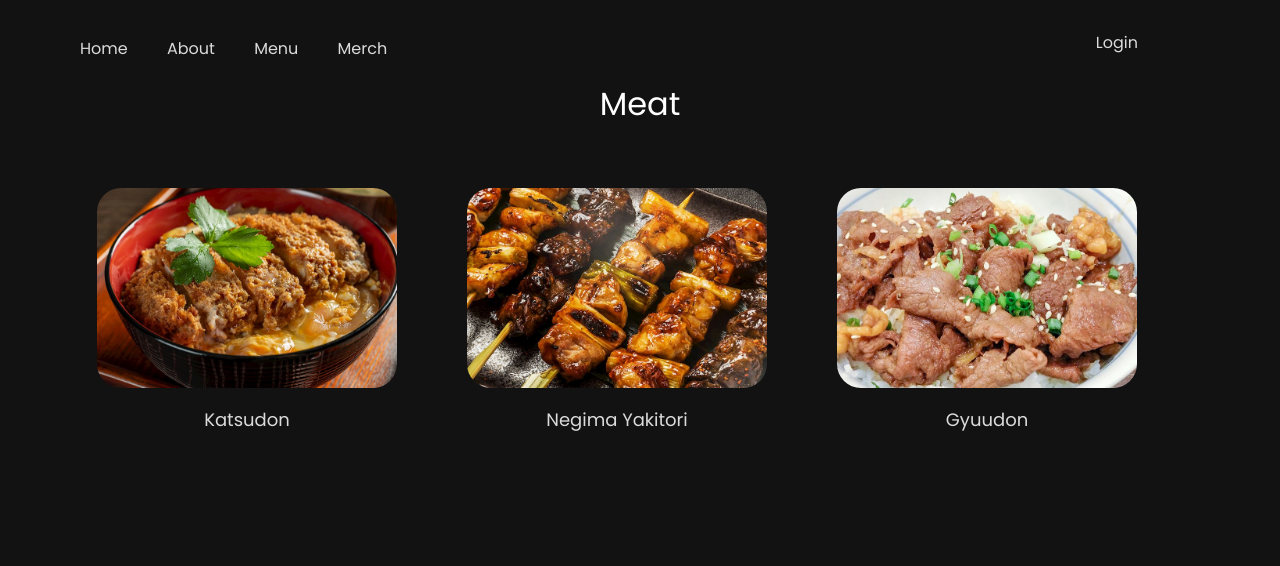
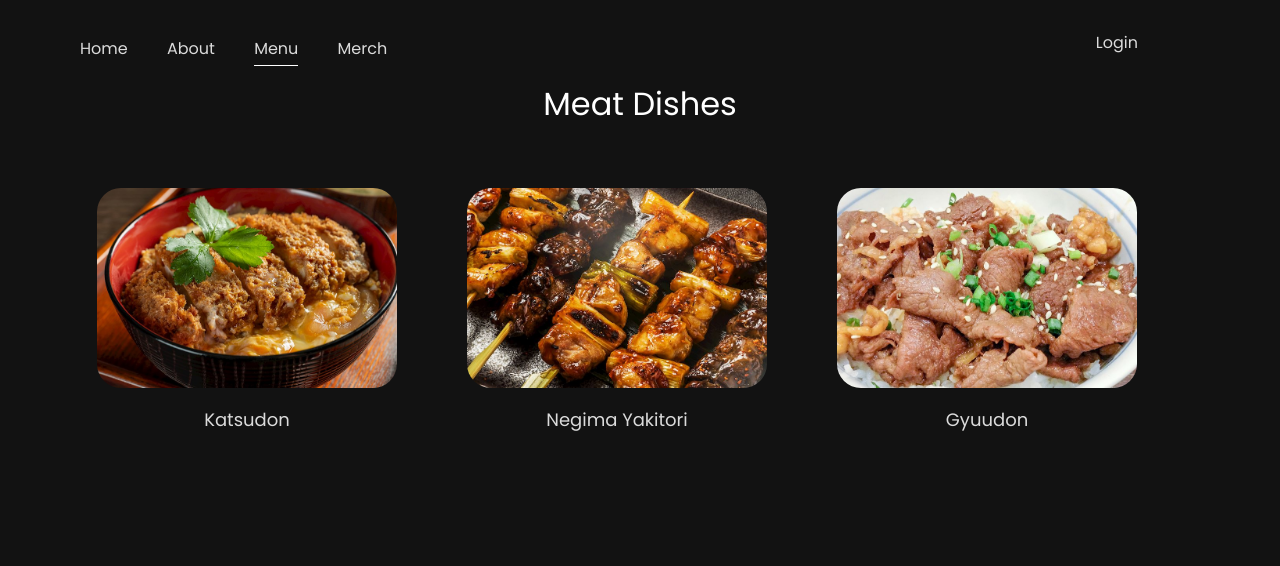
Before and after one commit to VM-Develops-Web-Dev/Food-Website-v2, a plain HTML site: page menu/meat.html in a window 1280 px wide. Shown: the top 566 px of the page. Drawn offline with Linux system fonts and the light colour scheme.

Commit message:
Added bottom border on selected nav item

```diff
--- a/menu/meat.html
+++ b/menu/meat.html
@@ -19,7 +19,7 @@
                     <p>About</p>
                 </div>
             </a>
-            <a href="../menu.html" class="link-format">
+            <a href="../menu.html" class="link-format selected-menu-item">
                 <div class="nav-item">
                     <p>Menu</p>
                 </div>
@@ -47,7 +47,7 @@
             </div>
         </div> -->
         <div class="food-title">
-            Meat
+            Meat Dishes
         </div>
         <div class="food-menu-container">
             <div class="food-menu-item">
--- a/style.css
+++ b/style.css
@@ -128,6 +128,7 @@ body::-webkit-scrollbar {
 }
 
 
+
 .back-button {
     width: 164px;
     padding: 12px 8px;
@@ -249,7 +250,13 @@ body::-webkit-scrollbar {
 }
 
 .selected-menu-item{
-    box-shadow: rgb(255, 255, 255) 0px 5px 30px -14px;
+    transition: all;
+    height: fit-content;
+    border-bottom: 1px solid white;
+}
+
+.selected-menu-item p {
+    margin-bottom: 4px;
 }
 
 /* ----------Transition classes---------- */
```
Also changed, not shown: menu.html (+1 -1 lines), menu/alcoholic.html (+1 -1 lines), menu/desserts.html (+1 -1 lines), menu/non-alcoholic.html (+1 -1 lines), menu/noodles.html (+1 -1 lines), menu/tea.html (+1 -1 lines).
